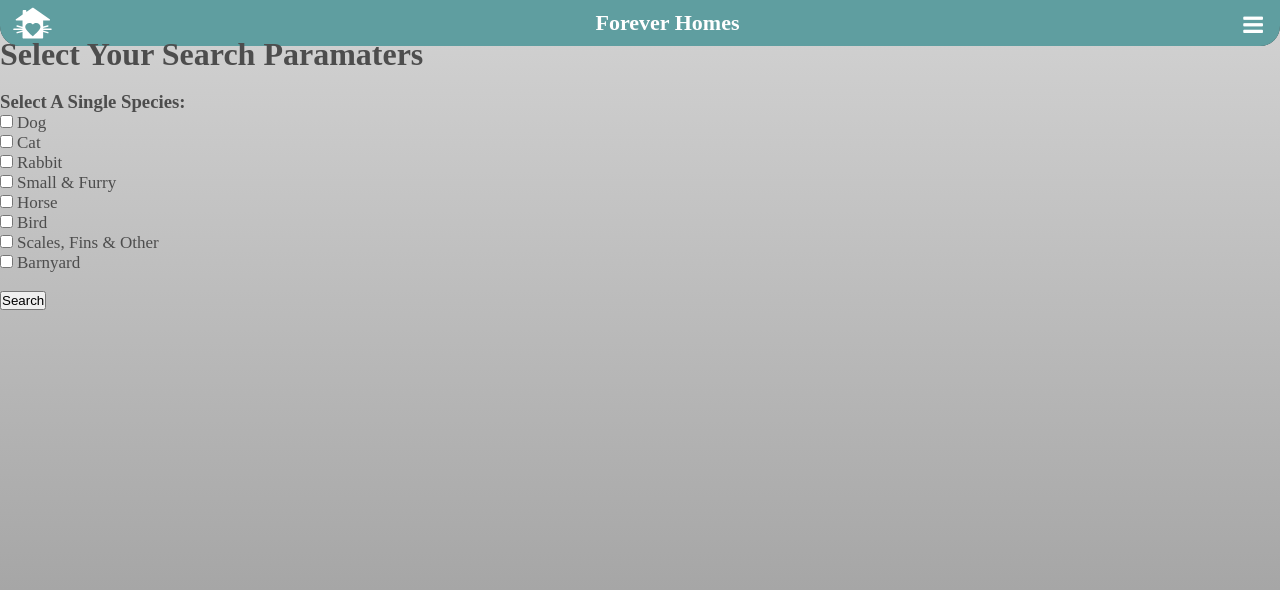
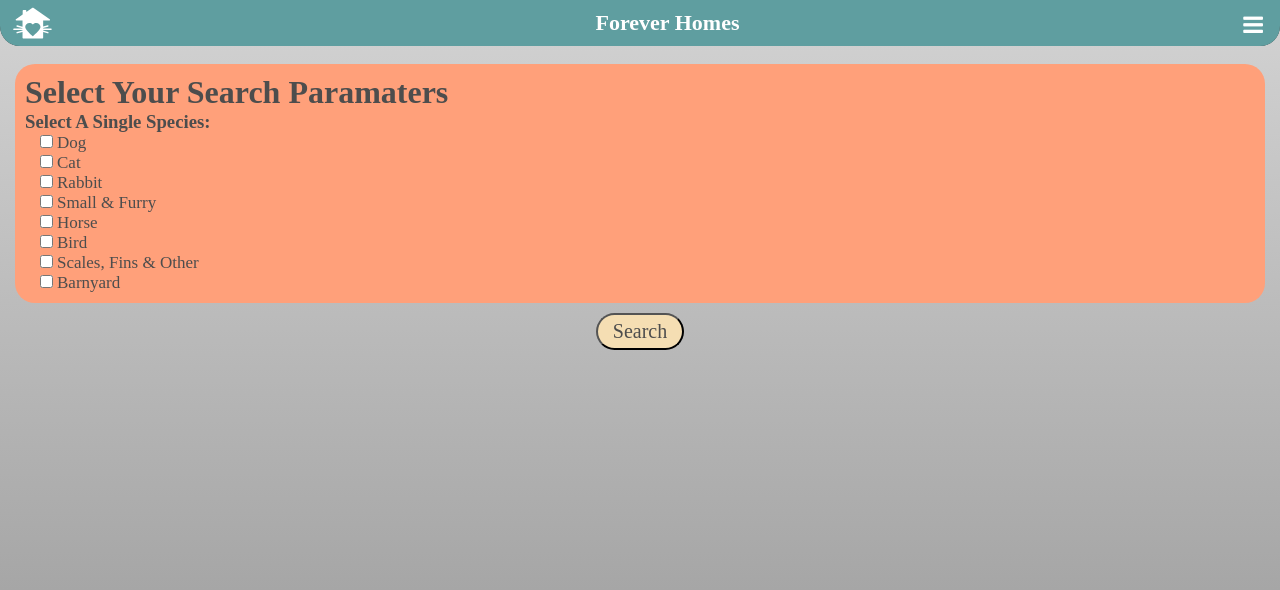
Before and after one commit to JasonToups/forever-homes, a Django app: page /users/feedsearch in a window 1280 px wide. Shown: the top 590 px of the page. Run offline with Django 3.2, Linux system fonts and the light colour scheme; some web fonts are replaced.

Commit message:
updates styling on feedsearch

```diff
--- a/main_app/static/css/form.css
+++ b/main_app/static/css/form.css
@@ -61,6 +61,6 @@ label {
   background-color: var(--button-color-active);
   border-radius: 20px;
   padding: 5px 15px;
-  margin-top: 5px;
-  margin-bottom: 10px;
+  /* margin-top: 5px;
+  margin-bottom: 5px; */
 }
--- a/main_app/static/css/nav.css
+++ b/main_app/static/css/nav.css
@@ -34,9 +34,19 @@ body {
   background-color: var(--secondary-color);
   border-radius: 20px;
   color: var(--text-primary-color);
-  padding-top: 5px;
+  padding: 10px;
   margin-left: 15px;
   margin-right: 15px;
+}
+
+.button{
+  display: flex;
+  flex-direction: row;
+  justify-content: center;
+  align-items: center;
+  border-radius: 20px;
+  color: var(--text-primary-color);
+  margin: 10px 0px 0px 0px;
 }
 
 /* Media Queries for Responsive Nav */
@@ -147,13 +157,3 @@ h1 {
   text-decoration: none;
   width: 100%;
 }
-
-
-.button{
-  display: flex;
-  flex-direction: row;
-  justify-content: center;
-  align-items: center;
-  border-radius: 20px;
-  color: var(--text-primary-color)
-}
--- a/main_app/static/js/feedsearch.js
+++ b/main_app/static/js/feedsearch.js
@@ -65,7 +65,7 @@ const onSuccess = response => {
 
 function populateCoats() {
 	if (apiResponse.type.coats.length !== 0) {
-                $('#searchCoats').append('<br/><h3>Select A Single Type Of Coat<h3>')
+		$('#searchCoats').append('<br/><h3>Select A Single Type Of Coat<h3>').addClass('input')
 		for (let i=0; i<apiResponse.type.coats.length; i++) {
 			$('#searchCoats').append(`
 			<input class="coats-box" type="checkbox" name="type1" value="${apiResponse.type.coats[i]}">
@@ -78,7 +78,7 @@ function populateCoats() {
 
 function populateColors() {
 	if (apiResponse.type.colors !== 0) {
-                $('#searchColors').append('<br/><h3>Select A Single Color</h3>')
+		$('#searchColors').append('<br/><h3>Select A Single Color</h3>').addClass('input')
 		for (let i=0; i<apiResponse.type.colors.length; i++) {
 			$('#searchColors').append(`
 			<input class="colors-box" type="checkbox" name="type1" value="${apiResponse.type.colors[i]}">
@@ -90,7 +90,7 @@ function populateColors() {
 }
 
 function populateGender() {
-        $('#searchGenders').append('<br/><h3>Select A Single Gender</h3>')
+	$('#searchGenders').append('<br/><h3>Select A Single Gender</h3>').addClass('input')
 	for (let i = 0; i < apiResponse.type.genders.length; i++) {
 		$('#searchGenders').append(`
 			<input class="gender-box" type="checkbox" name="type1" value="${apiResponse.type.genders[i]}">
--- a/main_app/templates/feedsearch.html
+++ b/main_app/templates/feedsearch.html
@@ -1,12 +1,12 @@
 {% extends 'base.html' %}
 {% load static %}
 {% block content %}
-        <div id="searchForm">
-                <br /><br />
-                <h1>Select Your Search Paramaters</h1><br/>
+	<div id="searchForm" class="container">
+		<form METHOD="GET" action=".">
+			<div id="searchSpecies" class="input">
+				<h1>Select Your Search Paramaters</h1>
 				<h3>Select A Single Species:</h3>
-                <form METHOD="GET" action=".">
-                        <div id=searchSpecies>
+				<div class="fields">
 					<input class="checked-box" type="checkbox" name="type1" value="dog">
 					<label for="type1">Dog</label><br>
 					<input class="checked-box" type="checkbox" name="type2" value="cat">
@@ -24,11 +24,14 @@
 					<input class="checked-box" type="checkbox" name="type8" value="barnyard">
 					<label for="type8">Barnyard</label><br>
 				</div>
+			</div>
 			<div id="searchCoats"></div>
 			<div id="searchColors"></div>
 			<div id="searchGenders"></div>
-                <br/><input id="submitSearch" type="submit" value="Search">
-                </form><br/>
+		<div class="button">
+			<input id="submitSearch" class="submit" type="submit" value="Search">
+		</div>
+		</form>
 	</div>
 
 {% endblock %}
```
Lines whose indentation alone changed are shown as unchanged.
